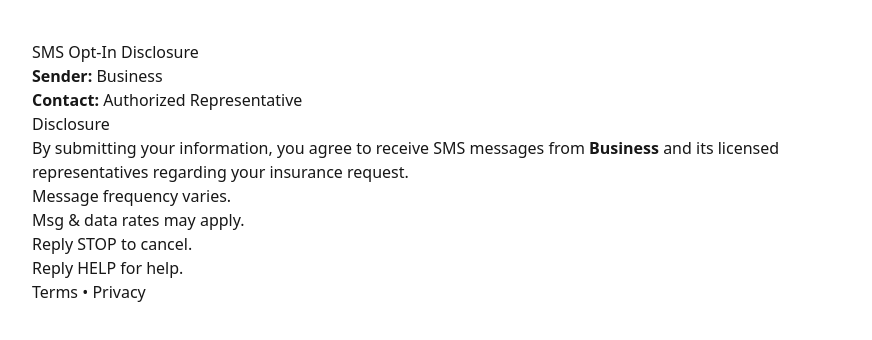
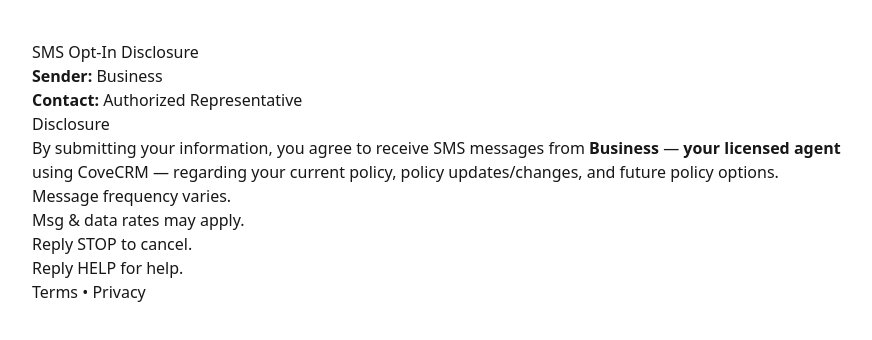
Before and after one commit to brysonmccleary/CoveCRM, a Next.js app: page /sms/optin/1 in a window 1280 px wide. Shown: the top 340 px of the page, without its empty margins (194-1066 px from the left). Built offline with nearby package versions, Linux system fonts and the light colour scheme; no server answers; the database is empty.

Commit message:
A2P: update hosted opt-in page language for licensed agent disclosure

```diff
--- a/pages/sms/optin/[userId].tsx
+++ b/pages/sms/optin/[userId].tsx
@@ -22,8 +22,7 @@
 
       <h2>Disclosure</h2>
       <p>
-        By submitting your information, you agree to receive SMS messages from <strong>{businessName}</strong> and its licensed representatives
-        regarding your insurance request.
+        By submitting your information, you agree to receive SMS messages from <strong>{businessName}</strong> — <strong>your licensed agent</strong> using CoveCRM — regarding your current policy, policy updates/changes, and future policy options.
       </p>
       <ul>
         <li>Message frequency varies.</li>
```
